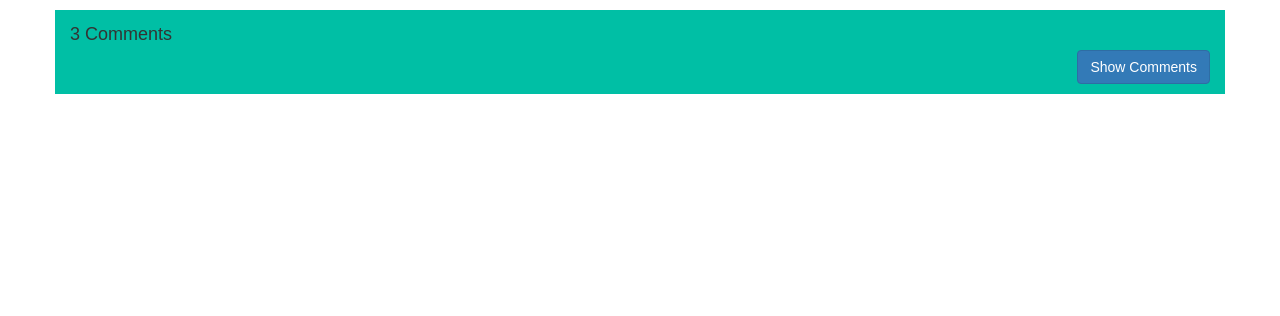
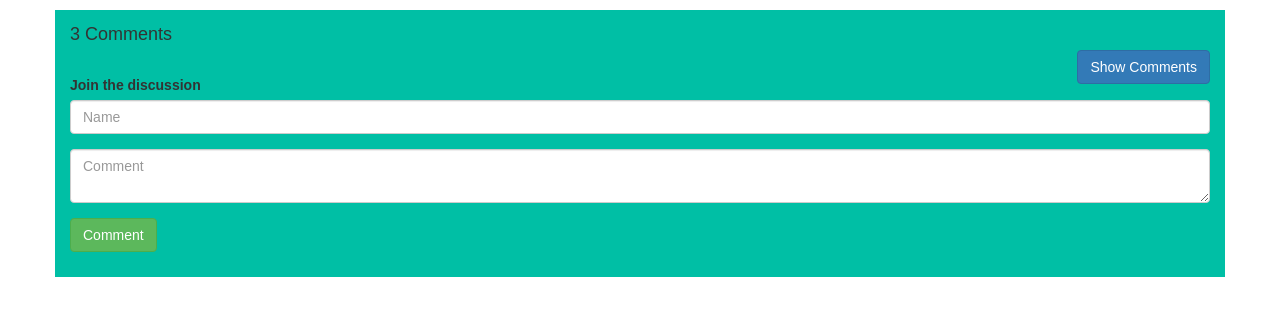
Before and after one commit to amishra91/comment-engine, a React (Create React App) app: page / in a window 1280 px wide. Shown: the top 316 px of the page. Built offline with nearby package versions, Linux system fonts and the light colour scheme.

Commit message:
created comment form

```diff
--- a/public/css/main.css
+++ b/public/css/main.css
@@ -13,5 +13,7 @@
       border-bottom: 1px solid #fff; }
     .container .comment-box .comment-list .comment .comment-footer {
       float: right; }
+  .container .comment-box .comment-form {
+    margin-top: 30px; }
 
 /*# sourceMappingURL=main.css.map */
--- a/public/scss/main.scss
+++ b/public/scss/main.scss
@@ -21,5 +21,8 @@
         }
       }
     }
+    .comment-form {
+      margin-top: 30px;
+    }
   }
 }
--- a/src/App.js
+++ b/src/App.js
@@ -6,7 +6,18 @@ class CommentBox extends Component {
   constructor () {
     super();
     this.state =  {
-      showComments: false
+      showComments: false,
+      comments: [
+        {
+          id: 1, author: 'Abhishek Mishra', body: 'Great Job'
+        },
+        {
+          id: 2, author: 'Vishnu Sharma', body: 'Excellent Work'
+        },
+        {
+          id: 3, author: 'Vishnu Khandal', body: 'Excellent Work'
+        }
+      ]
     };
   }
   render() {
@@ -26,6 +37,7 @@ class CommentBox extends Component {
             <div className="comment-box">
               <h4 className="comment-count">{this._getCommentsTitle(comments.length)}</h4>
               <button className="btn btn-primary pull-right" onClick={this._handleClick.bind(this)}>{buttonText}</button>
+              <CommentForm addComment={this._addComment.bind(this)} />
               {commentNodes}
             </div>
           </div>
@@ -39,18 +51,8 @@ class CommentBox extends Component {
     });
   }
   _getComments() {
-    const commentList = [
-      {
-        id: 1, author: 'Abhishek Mishra', body: 'Great Job'
-      },
-      {
-        id: 2, author: 'Vishnu Sharma', body: 'Excellent Work'
-      },
-      {
-        id: 3, author: 'Vishnu Khandal', body: 'Excellent Work'
-      }
-    ];
-    return commentList.map((comment) => {
+
+    return this.state.comments.map((comment) => {
       return (<Comment author={comment.author} body={comment.body} key={comment.id} />);
     });
   }
@@ -64,6 +66,14 @@ class CommentBox extends Component {
     else {
       return `${commentCount} Comments`;
     }
+  }
+  _addComment(author, body) {
+    const comment = {
+      id: this.state.comments.length + 1,
+      author,
+      body
+    };
+    this.setState({ comments: this.state.comments.concat([comment])});
   }
 }
 
@@ -81,4 +91,29 @@ class Comment extends Component {
   }
 }
 
+class CommentForm extends Component {
+  render() {
+    return (
+      <form className="comment-form" onSubmit={this._handleSubmit.bind(this)}>
+        <label>Join the discussion</label>
+        <div className="form-group">
+          <input type="text" className="form-control" placeholder="Name" ref={(input) => this._author = input} />
+        </div>
+        <div className="form-group">
+          <textarea className="form-control" placeholder="Comment" ref={(textarea) => this.body = textarea}/>
+        </div>
+        <div className="form-group">
+          <button type="submit" className="btn btn-success">Comment</button>
+        </div>
+      </form>
+    );
+  }
+  _handleSubmit(event) {
+    event.preventDefault();
+    let author = this._author;
+    let body = this.body;
+    this.props.addComment(author.value, body.value);
+  }
+}
+
 export default CommentBox;
```
Also changed, not shown: 2 other files (tests, documents, lock files or other folders).
